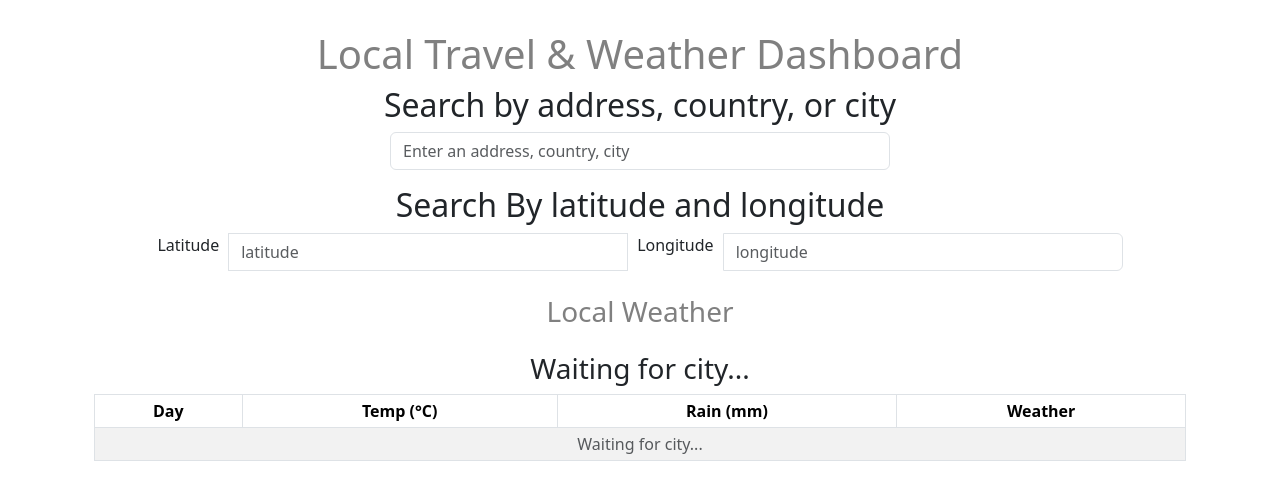
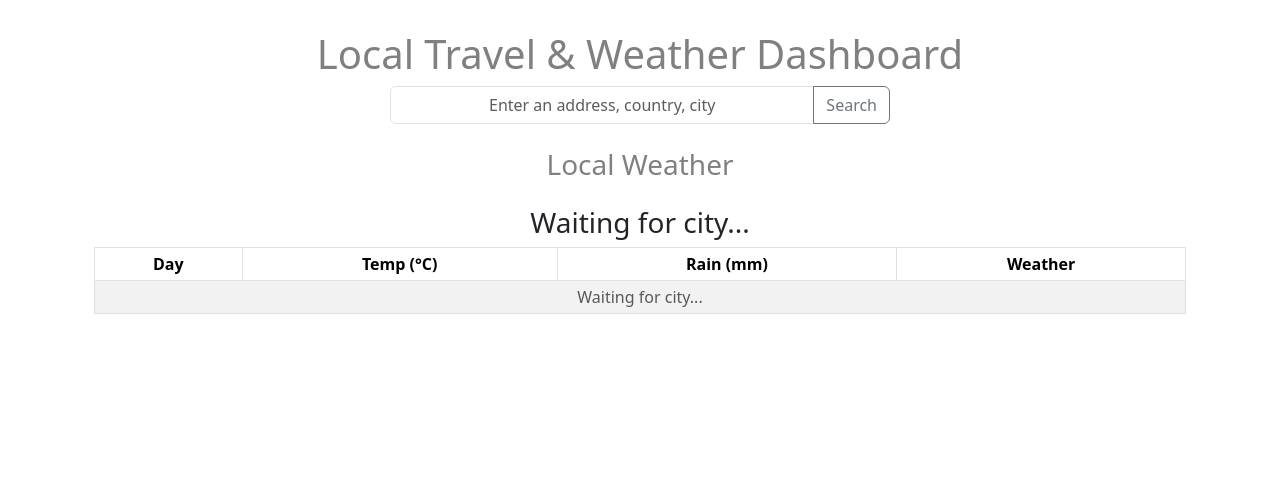
Before and after one commit to camposjoaoc/travel-weather-hub, a React (Vite) app in the folder client/: page / in a window 1280 px wide. Shown: the top 500 px of the page. Built offline with nearby package versions, Linux system fonts and the light colour scheme.

Commit message:
search by only clicking the search button

```diff
--- a/client/src/components/UserInput.tsx
+++ b/client/src/components/UserInput.tsx
@@ -1,7 +1,7 @@
 import React, { useState, useEffect, useRef } from "react";
 import "bootstrap/dist/css/bootstrap.css";
 import "../styles/userInput.css";
-// import Button from "react-bootstrap/Button";
+import Button from "react-bootstrap/Button";
 import Form from "react-bootstrap/Form";
 import InputGroup from "react-bootstrap/InputGroup";
 import Axios from "axios";
@@ -27,7 +27,18 @@ const UserInput: React.FC<UserInputProps> = ({ onCityChange }) => {
     onCityChange(newCity);
   };
 
-  useEffect(() => {
+  // useEffect(() => {
+  //   if (search) {
+  //     Axios.get(`http://localhost:8000/api/${search}`)
+  //       .then((res) => {
+  //         setAddresses(res.data.results[1]);
+  //       })
+  //       .catch((error) => {
+  //         console.error("Error fetching data: ", error);
+  //       });
+  //   }
+  // }, [search]);
+  const handleSearchClick = () => {
     if (search) {
       Axios.get(`http://localhost:8000/api/${search}`)
         .then((res) => {
@@ -37,7 +48,9 @@ const UserInput: React.FC<UserInputProps> = ({ onCityChange }) => {
           console.error("Error fetching data: ", error);
         });
     }
-  }, [search]);
+    myRef.current.style.display = "block";
+  };
+
 
   useEffect(() => {
     if (lat && lng) {
@@ -54,7 +67,7 @@ const UserInput: React.FC<UserInputProps> = ({ onCityChange }) => {
   return (
     <>
       <h1 className="title">Local Travel & Weather Dashboard</h1>
-      <h2 className="searchTitle">Search by address, country, or city</h2>
+      {/* <h2 className="searchTitle">Search by address, country, or city</h2> */}
       {/* search by address */}
       <InputGroup className="mb-3">
         <Form.Control
@@ -67,24 +80,28 @@ const UserInput: React.FC<UserInputProps> = ({ onCityChange }) => {
           onChange={handleInputChange}
           disabled={disabled2}
         />
-        {/* <Button
+        <Button
           variant="outline-secondary"
           id="button-addon2"
-          onClick={() => {
-            // if (search === "") myRef.current.style.display = "none";
-            // else myRef.current.style.display = "block";
-          }}
+          // onClick={() => void{
+          //   // if (search === "") myRef.current.style.display = "none";
+          //   // else myRef.current.style.display = "block";
+          //   // myRef.current.style.display = "block";
+          //   // setSearch("")
+
+          // }}
+          onClick={handleSearchClick}
         >
           Search
-        </Button> */}
+        </Button>
       </InputGroup>
 
       {/* search by lat & lng  */}
-      <h2 className="searchTitle">Search By latitude and longitude</h2>
-      <InputGroup className="lat-lng">
+      {/* <h2 className="searchTitle">Search By latitude and longitude</h2> */}
+      {/* <InputGroup className="lat-lng"> */}
         {/* <InputGroup.Text>First and last name</InputGroup.Text> */}
-        <label htmlFor="lat">Latitude</label>
-        <Form.Control
+        {/* <label htmlFor="lat">Latitude</label> */}
+        {/* <Form.Control
           className="lat"
           id="lat"
           aria-label="Latitude"
@@ -107,30 +124,30 @@ const UserInput: React.FC<UserInputProps> = ({ onCityChange }) => {
           placeholder="longitude"
           disabled={disabled1}
         />
-      </InputGroup>
+      </InputGroup> */}
 
-      <div className={search === "" ? "noResults" : "results"} ref={myRef}>
+      <div className= "results" ref={myRef}>
         {/* {addresses?.geometry?.location?.lat && (
           <h2>Country : {addresses.address_components.country}</h2>
         )} */}
-        <h2> Country : {addresses?.address_components?.country}</h2>
+        {/* <h2 > Country : {addresses?.address_components?.country}</h2> */}
 
         {/* {addresses?.geometry?.location?.lat && (
           <h2>City : {addresses.address_components.name}</h2>
         )} */}
 
-        <h2> City: {addresses?.address_components?.name}</h2>
+        {/* <h2> City: {addresses?.address_components?.name}</h2> */}
 
         {/* {addresses?.geometry?.location?.lat && (
           <h1>lat :{parseFloat(addresses.geometry.location.lat)}</h1>
         )} */}
-        <h2> lat: {addresses?.geometry?.location?.lat}</h2>
+        {/* <h2> lat: {addresses?.geometry?.location?.lat}</h2> */}
         {/*
         {addresses?.geometry?.location?.lat && (
           <h1>lng : {parseFloat(addresses.geometry.location.lng)}</h1>
         )} */}
 
-        <h2> lat: {addresses?.geometry?.location?.lng}</h2>
+        {/* <h2> lat: {addresses?.geometry?.location?.lng}</h2> */}
 
         <iframe
           width="425"
@@ -147,6 +164,10 @@ const UserInput: React.FC<UserInputProps> = ({ onCityChange }) => {
           </a>
         </small>
       </div>
+
+
+
+
       {/* Lat and Lng */}
       <div>
         <h3 className={lat && lng ? "latAndLng" : "noLatOrLng"}>{lat}</h3>
@@ -156,3 +177,5 @@ const UserInput: React.FC<UserInputProps> = ({ onCityChange }) => {
 };
 
 export default UserInput;
+
+// className={search === "" ? "noResults" : "results"}
--- a/client/src/styles/userInput.css
+++ b/client/src/styles/userInput.css
@@ -10,15 +10,16 @@
 .inputSearch {
   max-width: 500px;
   width: 100%;
+  text-align: center;
+
   /* margin: auto; */
 }
 h1 {
   /* color: red */
 }
 .results {
-  /* border: 2px solid; */
   text-align: center;
-  /* display: none; */
+  display: none;
 }
 .noResults {
   display: none;
```
